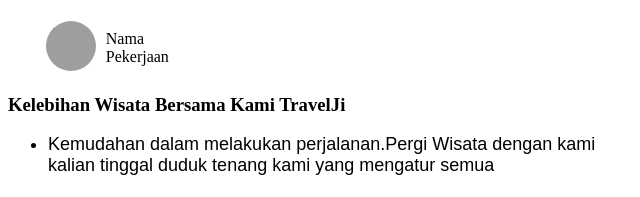
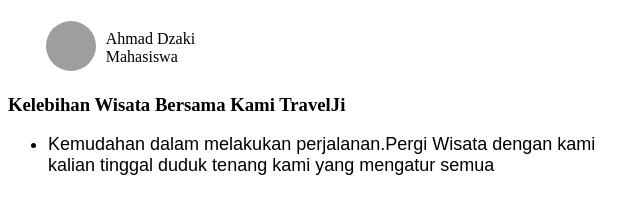
Before and after one commit to revou-fundamental-course/22-jul-24-A-Dzaki, a plain HTML site: page index.html in a window 1280 px wide. Shown: the part 593-790 px from the top of the page, 0-640 px from the left. Drawn offline with Linux system fonts and the light colour scheme; grey boxes are pictures that could not be loaded.

Commit message:
fixfinal

```diff
--- a/index.html
+++ b/index.html
@@ -62,8 +62,8 @@
                                     class="profile" />
                             </div>
                             <div>
-                                <p class="main-profile2">Nama</p>
-                                <p class="main-profile2">Pekerjaan</p>
+                                <p class="main-profile2">Ahmad Dzaki</p>
+                                <p class="main-profile2">Mahasiswa</p>
                             </div>
                         </div>
                         <article>
```
